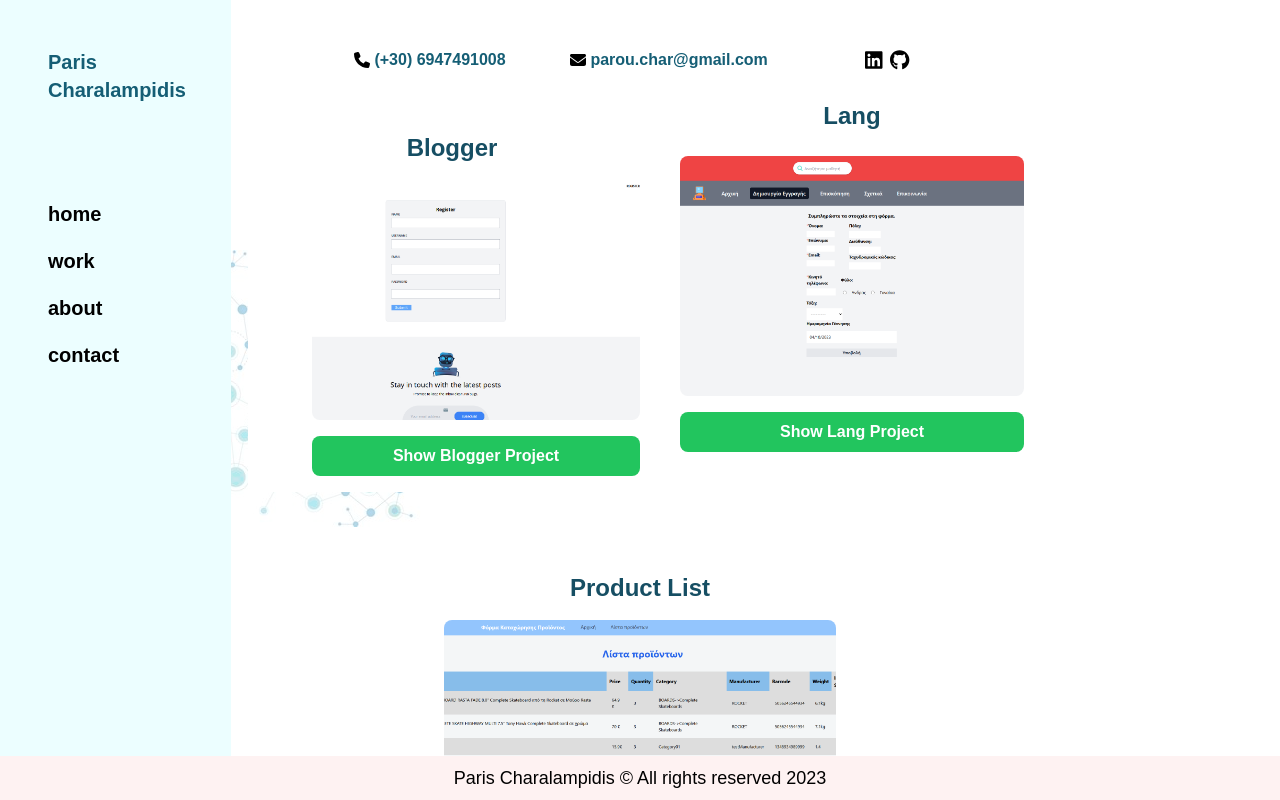
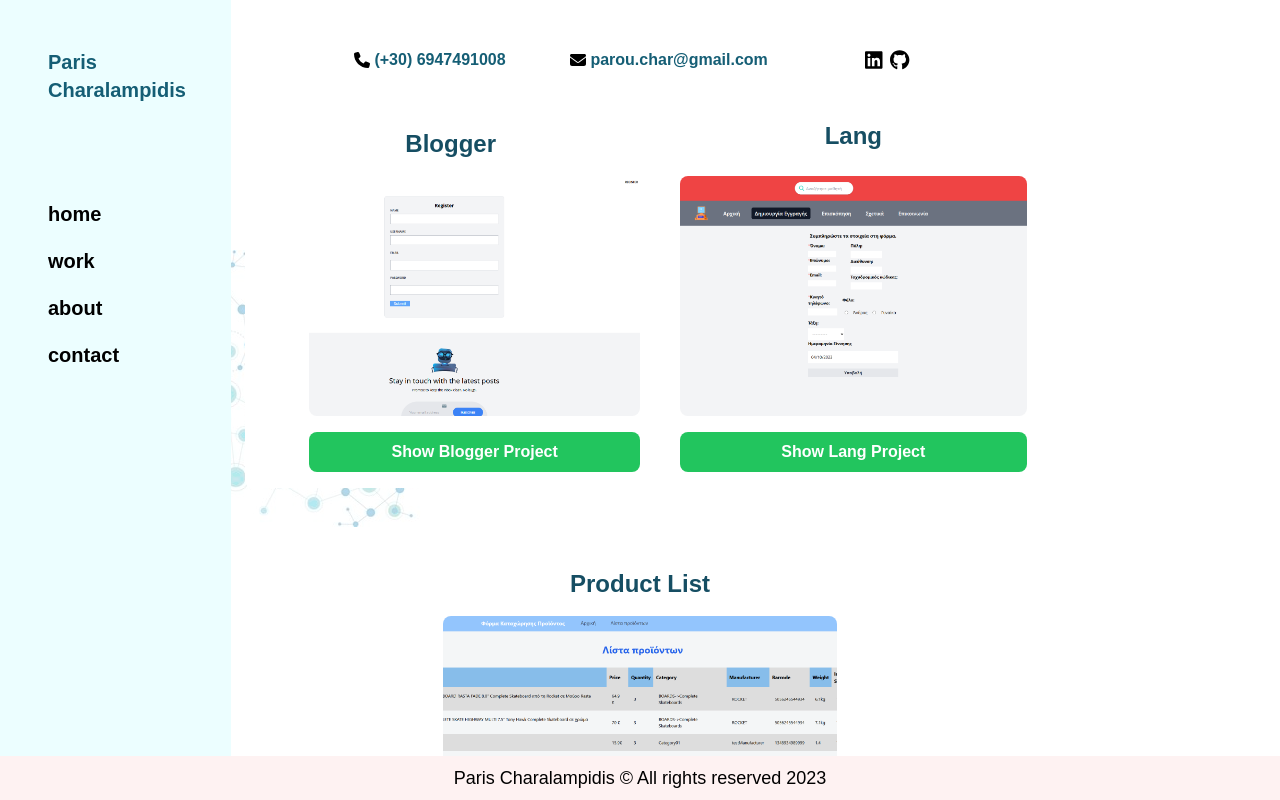
Before and after one commit to parischaralampidis3/portfolio_test, a React (Create React App) app: page /work in a window 1280 px wide. Shown: the top 800 px of the page. Built offline with nearby package versions, Linux system fonts and the light colour scheme.

Commit message:
making position fixes 0.1

```diff
--- a/src/Components/Views/Work.js
+++ b/src/Components/Views/Work.js
@@ -9,10 +9,10 @@ function Work() {
 
   return (
     <div className="container-fluid w-full h-full">
-      <div className="flex flex-wrap justify-center lg:flex-row md:p-6 lg:p-1">
+      <div className="flex flex-wrap justify-center lg:flex-row md:p-6 lg:p-0">
 
         {/* Blogger Project */}
-        <div className="w-full md:w-1/2 lg:w-1/3 p-4 md:p-6 lg:p-8">
+        <div className="w-full  md:w-1/2 lg:w-1/3 p-4 md:p-6 lg:p-8">
           <div className="p-4 text-cyan-900 bg-white rounded-lg ">
             <h1 className="text-center -mr-12 text-2xl font-semibold mb-4">Blogger</h1>
             <div className="flex flex-col justify-center items-center md:items-start">
@@ -30,7 +30,7 @@ function Work() {
         </div>
 
         {/* Lang Project */}
-        <div className="w-full md:w-1/2 lg:w-1/3 p-4 -mt-6 md:p-6 lg:p-8">
+        <div className="w-full md:w-1/2 lg:w-1/3 p-4 mt-0 md:p-6 lg:p-8">
           <div className="mt-0 p-2 text-cyan-900 bg-white rounded-lg">
             <h1 className="text-center mb-6 text-2xl font-semibold">Lang</h1>
             <div className="flex flex-col justify-center items-center md:items-start">
```
